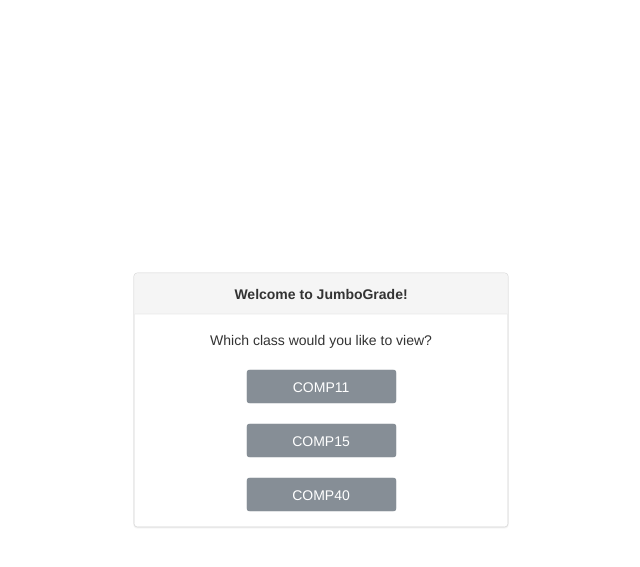
After one commit to duci9y/jumbograde, a Django app: page /courses/ in a window 1280 px wide. The commit adds this page. Shown: the top 567 px of the page, without its empty margins (319-959 px from the left). Run offline with Django 3.2, Linux system fonts and the light colour scheme; parts of the project's set-up code (start-up, migrations or seed data) failed here and were passed over; some libraries are stand-ins or nearby versions.

Commit message:
view to choose a course

```diff
--- /dev/null
+++ b/core/jinja2/core/courses.html.j2
@@ -0,0 +1,38 @@
+<!doctype html>
+<head>
+  <title>JumboGrade</title>
+
+  {% block head %}
+    <link rel="stylesheet" type="text/css" href="{{ static('core/courses.css') }}">
+  {% endblock %}
+
+  <!-- Bootstrap CSS -->
+  <link rel="stylesheet" href="https://maxcdn.bootstrapcdn.com/bootstrap/3.3.7/css/bootstrap.min.css" integrity="sha384-BVYiiSIFeK1dGmJRAkycuHAHRg32OmUcww7on3RYdg4Va+PmSTsz/K68vbdEjh4u" crossorigin="anonymous">
+  <link rel="stylesheet" href="https://maxcdn.bootstrapcdn.com/bootstrap/4.0.0-beta.2/css/bootstrap.min.css" integrity="sha384-PsH8R72JQ3SOdhVi3uxftmaW6Vc51MKb0q5P2rRUpPvrszuE4W1povHYgTpBfshb" crossorigin="anonymous">
+  <link rel="stylesheet" href="https://maxcdn.bootstrapcdn.com/bootstrap/4.0.0-alpha/css/bootstrap.min.css">
+
+  <script src="https://maxcdn.bootstrapcdn.com/bootstrap/4.0.0-alpha/js/bootstrap.min.js"></script>
+
+  <!-- Latest compiled and minified JavaScript -->
+  <script src="https://maxcdn.bootstrapcdn.com/bootstrap/3.3.7/js/bootstrap.min.js" integrity="sha384-Tc5IQib027qvyjSMfHjOMaLkfuWVxZxUPnCJA7l2mCWNIpG9mGCD8wGNIcPD7Txa" crossorigin="anonymous"></script>
+</head>
+<body>
+  {% block body %}
+  <div class="panel panel-default">
+    <div class="panel-heading"><b>Welcome to JumboGrade!</b></div>
+    <div class="panel-body">
+      Which class would you like to view?<br>
+      <button type="button" class="btn btn-secondary" id="course-button">COMP11</button><br>
+      <button type="button" class="btn btn-secondary">COMP15</button><br>
+      <button type="button" class="btn btn-secondary">COMP40</button>
+    </div>
+  </div>
+  <script src="https://code.jquery.com/jquery-3.2.1.slim.min.js" integrity="sha384-KJ3o2DKtIkvYIK3UENzmM7KCkRr/rE9/Qpg6aAZGJwFDMVNA/GpGFF93hXpG5KkN" crossorigin="anonymous"></script>
+  <script src="{{ static('core/courses.js') }}" type="text/javascript"></script>
+
+  {% endblock %}
+
+</body>
+
+
+</html>
--- a/core/jinja2/core/table.html.j2
+++ b/core/jinja2/core/table.html.j2
@@ -4,6 +4,7 @@
     {% block head %}
     <link rel="stylesheet" type="text/css" href="{{ static('core/table.css') }}">
     {% endblock %}
+
 
     <!-- Bootstrap CSS -->
     <link rel="stylesheet" href="https://maxcdn.bootstrapcdn.com/bootstrap/4.0.0-beta.2/css/bootstrap.min.css" integrity="sha384-PsH8R72JQ3SOdhVi3uxftmaW6Vc51MKb0q5P2rRUpPvrszuE4W1povHYgTpBfshb" crossorigin="anonymous">
@@ -99,5 +100,6 @@
 
     <script src="https://code.jquery.com/jquery-3.2.1.slim.min.js" integrity="sha384-KJ3o2DKtIkvYIK3UENzmM7KCkRr/rE9/Qpg6aAZGJwFDMVNA/GpGFF93hXpG5KkN" crossorigin="anonymous"></script>
     <script src="{{ static('core/table.js') }}" type="text/javascript"></script>
+
     {% endblock %}
 </body>
--- /dev/null
+++ b/core/static/core/courses.css
@@ -0,0 +1,14 @@
+.btn-secondary {
+    margin-top: 20px;
+    margin-bottom: 20px;
+    min-width: 150px;
+}
+
+.panel {
+    position: absolute;
+    top: 50%;
+    left: 50%;
+    transform: translateX(-50%) translateY(-50%);
+    min-width: 375px;
+    text-align: center;
+}
--- /dev/null
+++ b/core/static/core/courses.js
@@ -0,0 +1,5 @@
+$("button").click(function() {
+    var course = $(this).text();
+    alert(course);
+ //   location.href = "../" + course;
+});
--- a/core/static/core/table.js
+++ b/core/static/core/table.js
@@ -11,5 +11,5 @@ $('.table > tbody > tr').click(function() {
 
 /* go back to previous page */
 function go_back() {
-    location.href = '../';
+    location.href = "courses";
 }
--- a/core/urls.py
+++ b/core/urls.py
@@ -5,5 +5,7 @@ from django.views.generic import TemplateView
 urlpatterns = [
     url('', include('django.contrib.auth.urls')),
     url(r'^test_endpoint/$', TemplateView.as_view(template_name='core/test.html.j2')),
+    url(r'^courses/$', TemplateView.as_view(template_name='core/courses.html.j2'
+    )),
     url(r'^view_grades/$', TemplateView.as_view(template_name='core/table.html.j2'))
 ]
```
Also changed, not shown: 4 other files.
